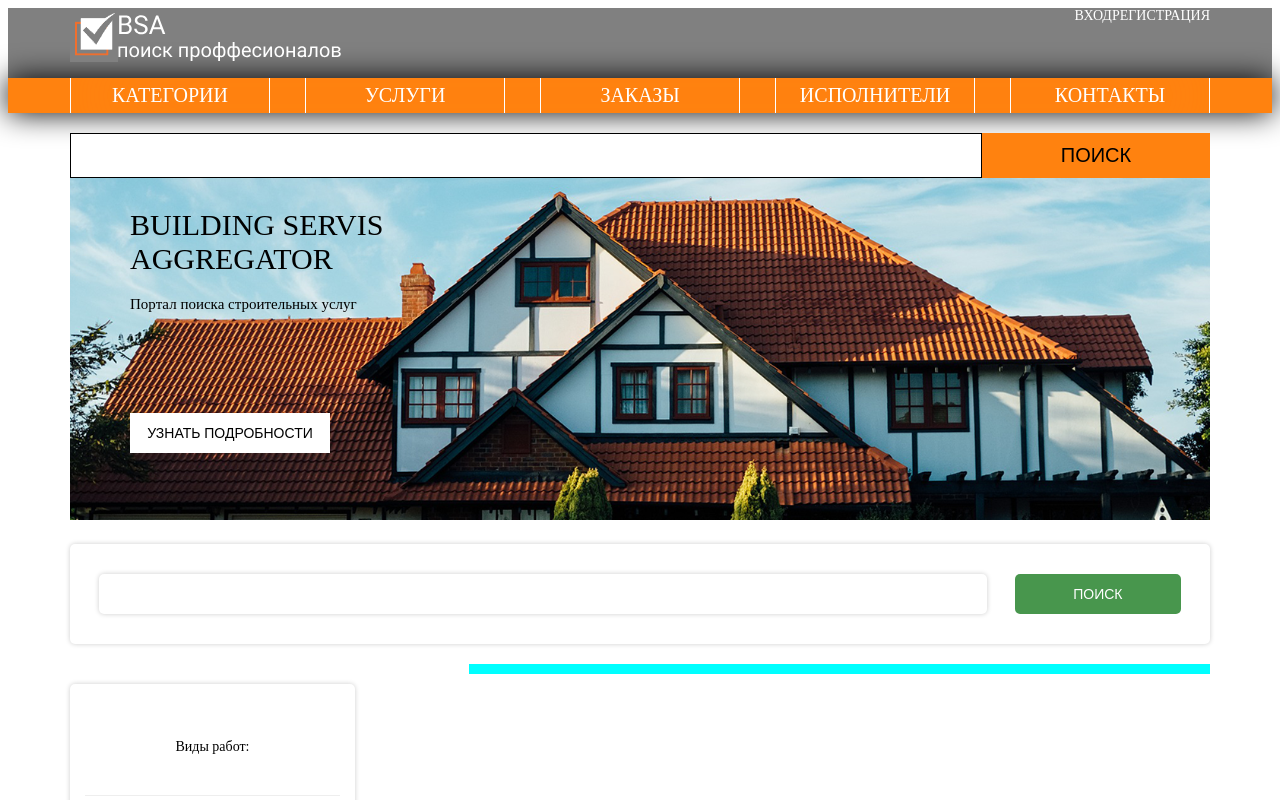
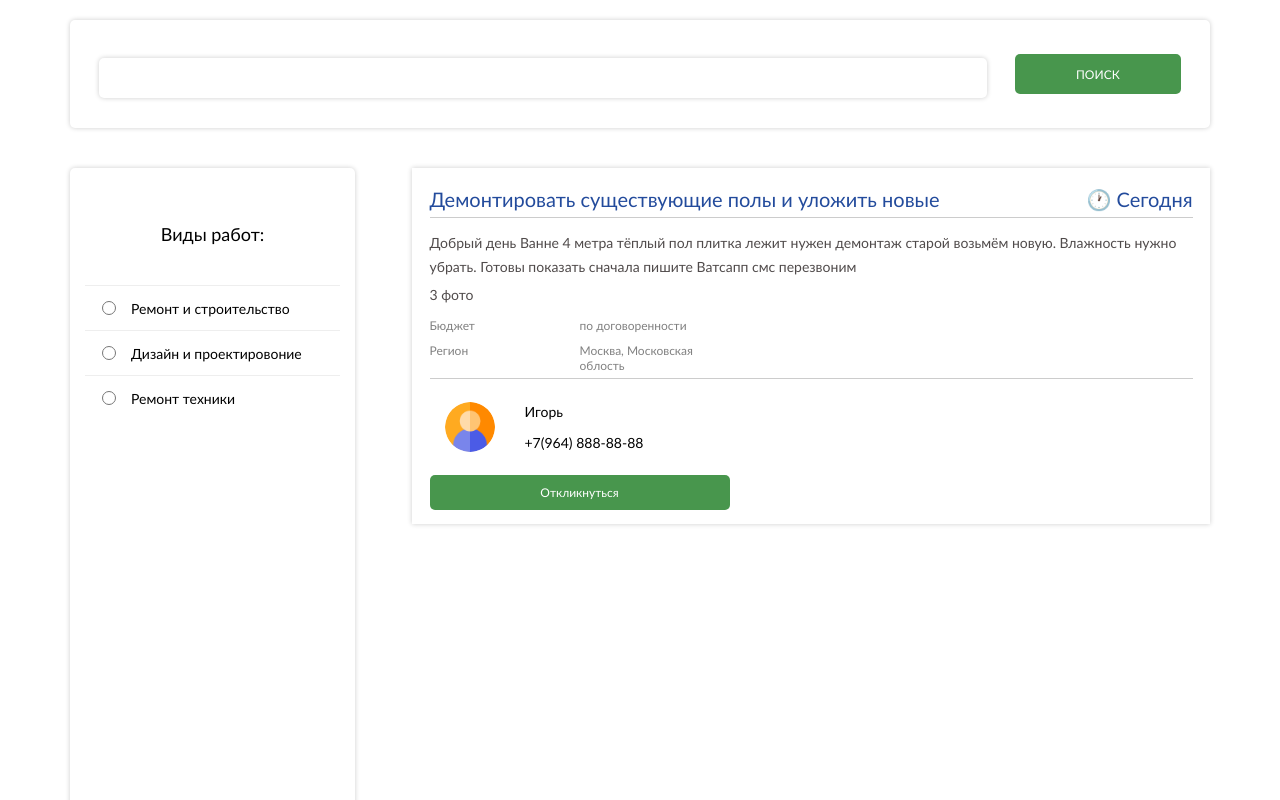
Before and after one commit to said-mohmad/aggregator-front, a React (Create React App) app: page / in a window 1280 px wide. Shown: the top 800 px of the page. Built offline with nearby package versions, Linux system fonts and the light colour scheme.

Commit message:
Сделал изменение карточки

```diff
--- a/src/components/App.jsx
+++ b/src/components/App.jsx
@@ -1,18 +1,18 @@
 import style from "./App.module.css";
 
-import Header from "./MainPage/Header/Header";
-import Main from "./MainPage/Main";
-import Form from "./MainPage/SearchForm/Form";
+// import Header from "./MainPage/Header/Header";
+// import Main from "./MainPage/Main";
+// import Form from "./MainPage/SearchForm/Form";
 import SearchPage from "./SearchPage/SearchPage";
-  import PersonPage from "./PersonPage/PersonPage"
+  // import PersonPage from "./PersonPage/PersonPage"
 
 const App = () => {
   return <div className={style.app}>
-    <Header/>
-    <Form/>
-    <Main/>
+    {/* <Header/> */}
+    {/* <Form/> */}
+    {/* <Main/> */}
     <SearchPage />
-    <PersonPage />
+    {/* <PersonPage /> */}
   </div>;
 
 }
--- a/src/components/Cart/Cart.jsx
+++ b/src/components/Cart/Cart.jsx
@@ -22,34 +22,33 @@ const Cart = () => {
   return (
     <div className={style.cart}>
       <div className={style.name}>
-        <p>Кабель каналы</p>
+        <p>Демонтировать существующие полы и уложить новые</p>
         <p className={style.time}>🕐 Сегодня</p>
       </div>
       <div className={style.discription}>
         <div className={style.spisane}>
           <span>
-            Монтаж кабель каналов 40*25мм по стенам. Причем слаботочку. На этаже
-            примерно 60метров. Дом 16 этажей
+           Добрый день Ванне 4 метра тёплый пол плитка лежит нужен демонтаж старой возьмём новую. Влажность нужно убрать. Готовы показать сначала пишите Ватсапп смс перезвоним
           </span>
           <div className={style.imgs}>3 фото</div>
         </div>
         <div className={style.money}>
-          <p>Бюджет: 50 тысяч</p>
-          <p>Регион: Московская область, Москва</p>
+          <div><p>Бюджет</p> <p>по договоренности</p></div>
+          <div><p>Регион</p> <p>Москва, Московская облость</p></div>
         </div>
       </div>
       <div className={style.executor}>
         <div className={style.info}>
           <img src={img} alt="" />
           <div className={style.number_phone}>
-            <p>Исполнитель</p>
+            <p>Игорь</p>
             <p>+7(964) 888-88-88</p>
           </div>
         </div>
         {!text ? (
-        <div>
+
           <button onClick={() => hundleClick()}>Откликнуться</button>
-          </div>
+
         ) : (
             <div>
           <button onClick={() => hundleClick()}>Откликнуться</button>
--- a/src/components/Cart/cart.module.css
+++ b/src/components/Cart/cart.module.css
@@ -3,25 +3,34 @@
 }
 
 .cart{
-width: 65%;
-padding: 15px;
-margin: auto;
-font-size: 25px;
-/* border: 1px solid rgb(202, 200, 200); */
-margin-top: 40px;
-box-shadow: 0px 0px 8px 3px rgba(34, 60, 80, 0.14);
+    width: 70%;
+    padding: 1rem 1.25rem;
+    height: 50%;
+    font-size: 25px;
+    /* border: 1px solid rgb(202, 200, 200); */
+    margin-top: 20px;
+    box-shadow: 0 0 5px rgba(0,0,0,0.2);
 }
 
 .name{
     display: flex;
     justify-content: space-between;
-    border-bottom: 1px solid gray;
+    border-bottom: 1px solid rgba(0,0,0,0.2);
     color: rgb(6, 6, 116);
+    color: black;
+}
+
+.name p {
+    font-weight: 400;
+    font-size: 20px;
+    margin: 0px;
+    padding: 5px 0;
+    color: #234b9c;
 }
 
 .discription{
     margin-top: 10px;
-    border-bottom: 1px solid gray;
+    border-bottom: 1px solid rgba(0,0,0,0.2);
     color: rgb(80, 75, 75);
 }
 
@@ -30,23 +39,21 @@ box-shadow: 0px 0px 8px 3px rgba(34, 60, 80, 0.14);
     color: gray;
 }
 
-.executor{
-
-}
 
 .info{
     display: flex;
-    margin: 10px;
+    padding: 10px 15px;
+    align-items: center;
 }
 
 img{
-    width: 10%;
+    width: 50px;
+    height: 50px;
     border-radius: 50px
 }
 
 .number_phone{
-    margin-left: 40px;
-    margin-top: 20px;
+    padding: 0px 30px;
 }
 
 .discription p{
@@ -55,19 +62,13 @@ img{
     margin-bottom: 8px;
 }
 
-p{
-    margin-bottom: 19px;
-}
-
 button{
     width: 300px;
-    height: 30px;
-    font-size: 17px;
-    margin-left: 20px;
-    margin-top: 10px;
-    background-color: green;
+    padding: 10px 15px;
+    font-size: 12px;
+    background-color: #48964D;
     color: white;
-    border-radius: 3px;
+    border-radius: 5px;
     border: none;
     cursor: pointer;
 }
@@ -81,12 +82,24 @@ button:hover{
     margin-top: 10px;
 }
 
+.money div {
+    display: flex;
+    width: 300px;
+}
+
+.money div p {
+    font-size: 12px;
+    margin-left: 30px;
+    width: 250px;
+    margin: 5px 0;
+}
+
 .spisane{
     font-size: 20px;
 }
 
 .imgs{
-    margin-top: 15px;
+    margin-top: 10px;
 }
 .name_adds{
     margin-top: 30px;
--- a/src/components/SearchPage/CardsBlock/CardsBlock.jsx
+++ /dev/null
@@ -1,11 +0,0 @@
-import React from 'react';
-import styles from './CardsBlock.module.css';
-
-const CardsBlock = () => {
-    return (
-        <div className={styles.CardsBlock}>
-        </div>
-    );
-};
-
-export default CardsBlock;
--- a/src/components/SearchPage/CardsBlock/CardsBlock.module.css
+++ /dev/null
@@ -1,7 +0,0 @@
-
-
-.CardsBlock {
-    width: 65%;
-    background-color: aqua;
-    height: 10px;
-}
--- a/src/components/SearchPage/SearchPage.jsx
+++ b/src/components/SearchPage/SearchPage.jsx
@@ -2,7 +2,7 @@ import React from 'react';
 import styles from './SearchPage.module.css'
 import SearchBlock from './SearchBlock/SearchBlock';
 import SidebarBlock from './SidebarBlock/SidebarBlock'
-import CardsBlock from './CardsBlock/CardsBlock'
+import CardsBlock from '../Cart/Cart'
 
 const Main = () => {
     return (
--- a/src/components/SearchPage/SidebarBlock/Sidebar.module.css
+++ b/src/components/SearchPage/SidebarBlock/Sidebar.module.css
@@ -1,6 +1,7 @@
 * {
     box-sizing: border-box;
     font-size: 14px;
+    font-weight: 300;
 }
 .Sidebar {
     width: 25%;
@@ -14,16 +15,26 @@
 
 .CategoryTitle {
     text-align: center;
+    font-size: 18px;
     margin: 40px;
+
 }
 
 .CategoryOfMap {
     display: flex;
     border-top: 1px solid #EEEEEE;
-    padding: 15px 0;
+    padding: 2px;
     align-items: center;
+    font-size: 14px;
+    text-align: justify;
+    font-weight: bold;
+}
+
+.CategoryOfMap span {
+    font-weight: 100;
 }
 
 .CategoryOfMap input {
-    margin: 5px 20px;
+    margin: 5px 15px;
+    width: 14px;
 }
--- a/src/components/SearchPage/SidebarBlock/SidebarBlock.jsx
+++ b/src/components/SearchPage/SidebarBlock/SidebarBlock.jsx
@@ -10,15 +10,15 @@ const SidebarBlock = () => {
 
             <div className={styles.CategoryOfMap}>
                 <input type="radio" />
-                Ремонт и строительство
+                <span>Ремонт и строительство</span>
             </div>
             <div  className={styles.CategoryOfMap}>
                 <input type="radio" />
-                Дизайн и проектировоние
+                <span>Дизайн и проектировоние</span>
             </div>
             <div  className={styles.CategoryOfMap}>
                 <input type="radio" />
-                Ремонт техники
+                <span>Ремонт техники</span>
             </div>
         </div>
     );
--- a/src/index.css
+++ b/src/index.css
@@ -1,5 +1,5 @@
 
 *{
     box-sizing:border-box;
-
+    font-family:'Gill Sans', 'Gill Sans MT', Calibri, 'Trebuchet MS', sans-serif;
 }
```
